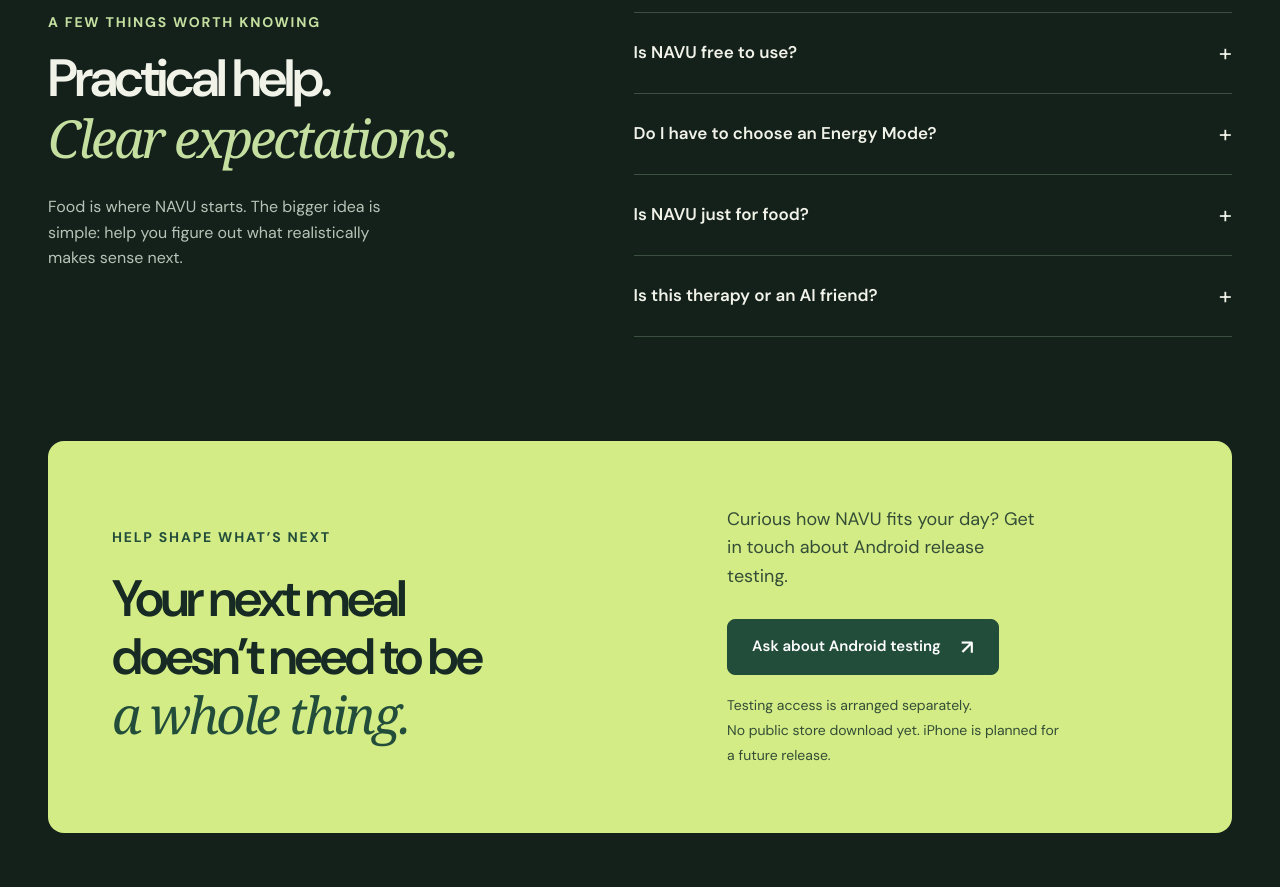
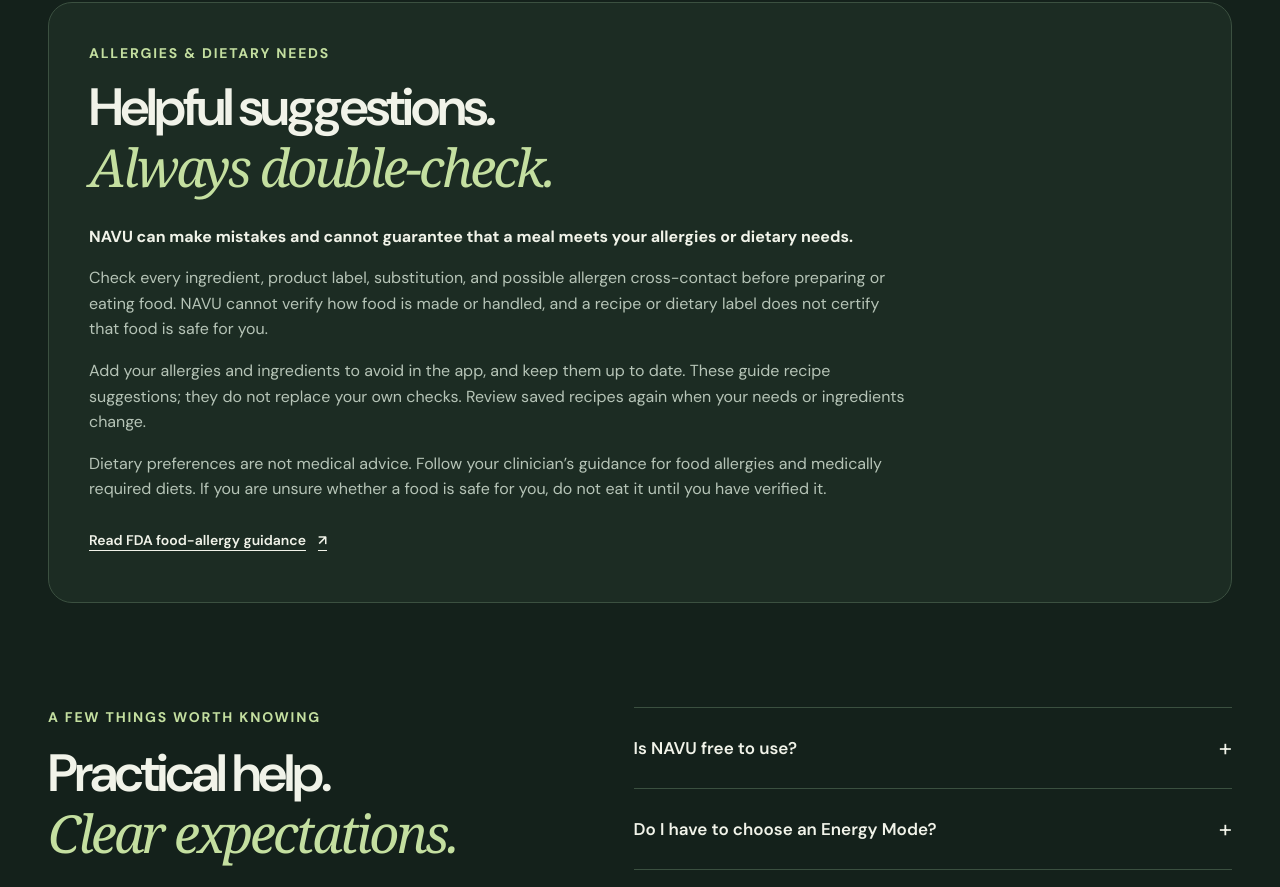
Before and after one commit to josephdevteam-max/navu-life, a plain HTML site: page index.html in a window 1280 px wide. Shown: the part 5189-6076 px from the top of the page. Drawn offline with Linux system fonts and the light colour scheme.

Commit message:
Clarify allergy checks and dietary limits across the meal showcase

```diff
--- a/index.html
+++ b/index.html
@@ -164,7 +164,7 @@
           <figcaption data-tour-caption>Updated Flutter UI · Example data · Dark appearance</figcaption>
         </figure>
       </div>
-      <p class="section-note">App previews use example data from the development build. They show the interface, not a live conversation or a public iPhone release.</p>
+      <p class="section-note">Meal suggestions require your ingredient and allergy checks. <a href="#food-safety">Read about allergies and dietary needs.</a> App previews use example data from the development build. They show the interface, not a live conversation or a public iPhone release.</p>
     </section>
 
     <section class="practical-section" aria-labelledby="practical-heading">
@@ -177,6 +177,16 @@
         </div>
         <p class="section-note">Saved meals stay on the device where you save them. Clearing app or browser storage removes them.</p>
       </div>
+    </section>
+
+    <section class="container food-safety-section" id="food-safety" aria-labelledby="food-safety-heading">
+      <p class="eyebrow">Allergies & dietary needs</p>
+      <h2 id="food-safety-heading">Helpful suggestions.<br><em>Always double-check.</em></h2>
+      <p><strong>NAVU can make mistakes and cannot guarantee that a meal meets your allergies or dietary needs.</strong></p>
+      <p>Check every ingredient, product label, substitution, and possible allergen cross-contact before preparing or eating food. NAVU cannot verify how food is made or handled, and a recipe or dietary label does not certify that food is safe for you.</p>
+      <p>Add your allergies and ingredients to avoid in the app, and keep them up to date. These guide recipe suggestions; they do not replace your own checks. Review saved recipes again when your needs or ingredients change.</p>
+      <p>Dietary preferences are not medical advice. Follow your clinician’s guidance for food allergies and medically required diets. If you are unsure whether a food is safe for you, do not eat it until you have verified it.</p>
+      <a class="text-link" href="https://www.fda.gov/food/nutrition-food-labeling-and-critical-foods/food-allergies">Read FDA food-allergy guidance <span aria-hidden="true">↗</span></a>
     </section>
 
     <section class="section container faq-layout" id="free" aria-labelledby="faq-heading">
@@ -198,7 +208,7 @@
   </main>
 
   <footer class="site-footer container">
-    <div class="footer-top"><a class="wordmark" href="index.html" aria-label="NAVU home">NAVU<span aria-hidden="true">↗</span></a><p>Meet the day you’re having.</p><nav aria-label="Footer navigation"><a href="mailto:joseph.devteam@gmail.com?subject=NAVU%20question">Contact</a><a href="privacy.html">Privacy</a><a href="#safety">Safety</a></nav></div>
+    <div class="footer-top"><a class="wordmark" href="index.html" aria-label="NAVU home">NAVU<span aria-hidden="true">↗</span></a><p>Meet the day you’re having.</p><nav aria-label="Footer navigation"><a href="mailto:joseph.devteam@gmail.com?subject=NAVU%20question">Contact</a><a href="privacy.html">Privacy</a><a href="#food-safety">Food safety</a><a href="#safety">Safety</a></nav></div>
     <div class="footer-bottom"><p>© 2026 NAVU</p><p>Chat-first. Energy-aware. Food first.</p><a href="#main">Back to top <span aria-hidden="true">↑</span></a></div>
   </footer>
 </body>
--- a/website.css
+++ b/website.css
@@ -176,3 +176,5 @@
 @media(max-width:800px){.mode-explorer{grid-template-columns:minmax(0,1fr)}.mode-explorer-copy{min-width:0}.mode-options button{min-width:0;flex:1 1 0}}
 @media(max-width:360px){.mode-options button{font-size:11px;padding-inline:5px}}
 @media(max-width:800px){.product-tour{grid-template-columns:minmax(0,1fr)}.tour-content,.tour-visual{min-width:0}.tour-phone{max-width:100%}}
+
+.food-safety-section{margin-top:72px;padding:40px;border:1px solid var(--line);border-radius:24px;background:var(--surface)}.food-safety-section h2{margin:14px 0 24px}.food-safety-section>p:not(.eyebrow){max-width:820px;margin:16px 0;color:var(--muted)}.food-safety-section strong{color:var(--ink)}@media(max-width:600px){.food-safety-section{padding:24px}.food-safety-section h2{font-size:34px}.footer-top nav{flex-wrap:wrap;gap:12px 24px}}
```
Also changed, not shown: assets/preview/dark.png, assets/preview/meal.png, assets/preview/recipe-dark.png, assets/preview/recipe.png, 1 other file.
